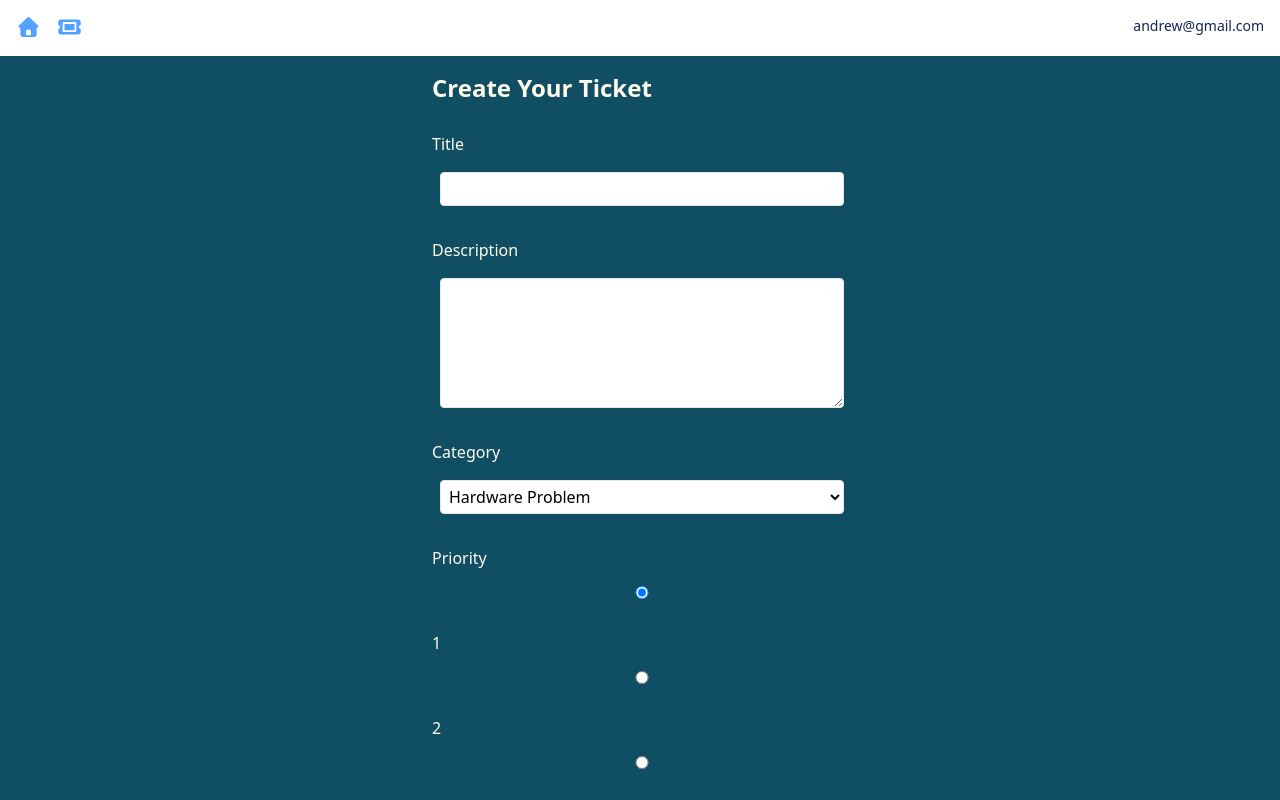
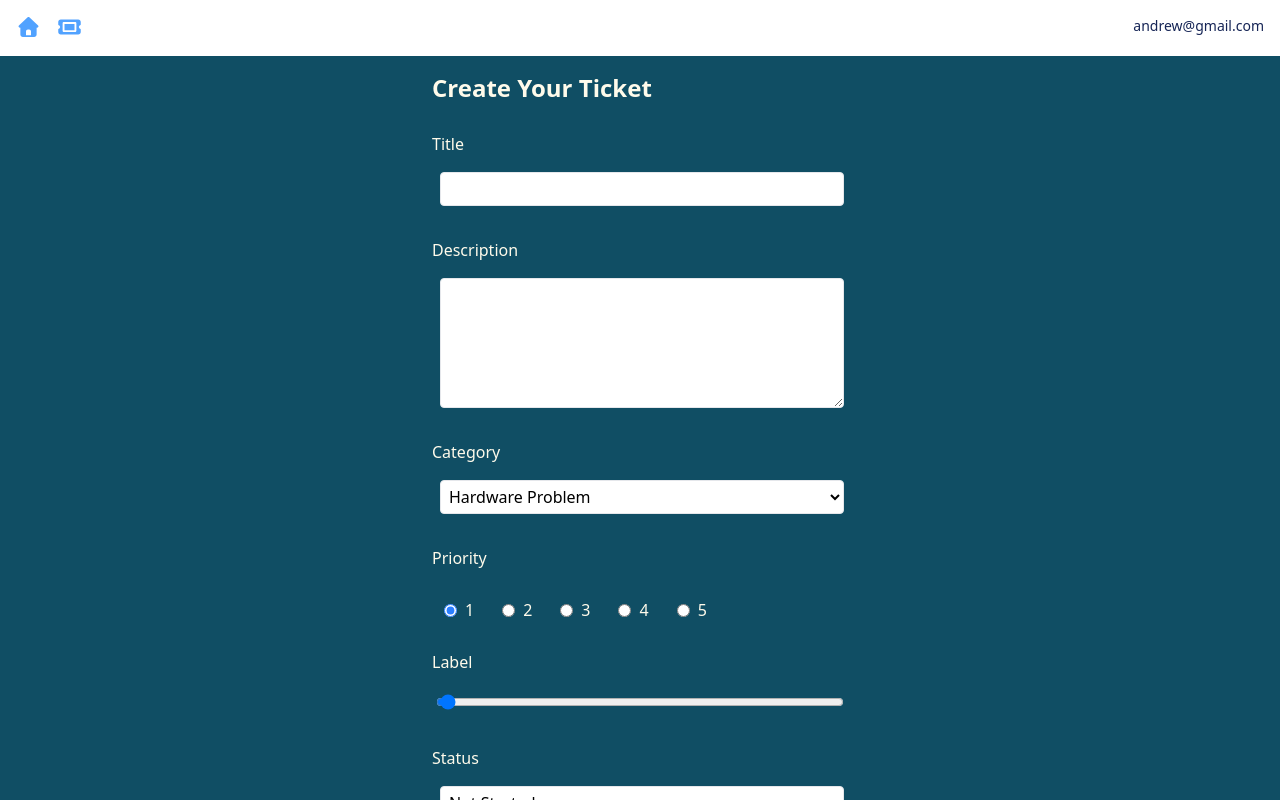
Before and after one commit to Drewshka/ticketing-app, a Next.js app: page /TicketPage/new in a window 1280 px wide. Built offline with nearby package versions, Linux system fonts and the light colour scheme.

Commit message:
finishing ticket form

```diff
--- a/app/(components)/TicketForm.jsx
+++ b/app/(components)/TicketForm.jsx
@@ -68,62 +68,49 @@ const TicketForm = () => {
           <option value={"Project"}>Project</option>
         </select>
 
-        <label>Priority</label>
+        <label className="font-medium">Priority</label>
+
+        <div className="flex items-center gap-6 ml-2">
+          {[1, 2, 3, 4, 5].map((value) => (
+            <label
+              key={value}
+              htmlFor={`priority-${value}`}
+              className="flex items-center gap-1 cursor-pointer">
+              <input
+                id={`priority-${value}`}
+                name="priority"
+                type="radio"
+                value={value}
+                checked={formData.priority == value}
+                onChange={handleChange}
+                className="accent-blue-500"
+              />
+              <span>{value}</span>
+            </label>
+          ))}
+        </div>
+
+        <label>Label</label>
         <input
-          id="priority-1"
-          name="priority"
-          type="radio"
+          type="range"
+          id="progress"
+          name="progress"
+          value={formData.progress}
+          min="0"
+          max="100"
           onChange={handleChange}
-          required
-          value={1}
-          checked={formData.priority == "1"}
-          className="bg-white text-black border border-gray-200 rounded p-1 focus:outline-none focus:ring-2 focus:ring-blue-500 ml-2"
         />
-        <label>1</label>
-        <input
-          id="priority-2"
-          name="priority"
-          type="radio"
+        <label>Status</label>
+        <select
+          name="status"
+          value={formData.status}
           onChange={handleChange}
-          required
-          value={2}
-          checked={formData.priority == "2"}
-          className="bg-white text-black border border-gray-200 rounded p-1 focus:outline-none focus:ring-2 focus:ring-blue-500 ml-2"
-        />
-        <label>2</label>
-        <input
-          id="priority-3"
-          name="priority"
-          type="radio"
-          onChange={handleChange}
-          required
-          value={3}
-          checked={formData.priority == "3"}
-          className="bg-white text-black border border-gray-200 rounded p-1 focus:outline-none focus:ring-2 focus:ring-blue-500 ml-2"
-        />
-        <label>3</label>
-        <input
-          id="priority-4"
-          name="priority"
-          type="radio"
-          onChange={handleChange}
-          required
-          value={4}
-          checked={formData.priority == "4"}
-          className="bg-white text-black border border-gray-200 rounded p-1 focus:outline-none focus:ring-2 focus:ring-blue-500 ml-2"
-        />
-        <label>4</label>
-        <input
-          id="priority-5"
-          name="priority"
-          type="radio"
-          onChange={handleChange}
-          required
-          value={5}
-          checked={formData.priority == "5"}
-          className="bg-white text-black border border-gray-200 rounded p-1 focus:outline-none focus:ring-2 focus:ring-blue-500 ml-2"
-        />
-        <label>5</label>
+          className="bg-white text-black border border-gray-200 rounded p-1 focus:outline-none focus:ring-2 focus:ring-blue-500 ml-2">
+          <option value={"not started"}>Not Started</option>
+          <option value={"started"}>Started</option>
+          <option value={"done"}>Done</option>
+        </select>
+        <input type="submit" className="btn" value="Create Ticket" />
       </form>
     </div>
   );
```
